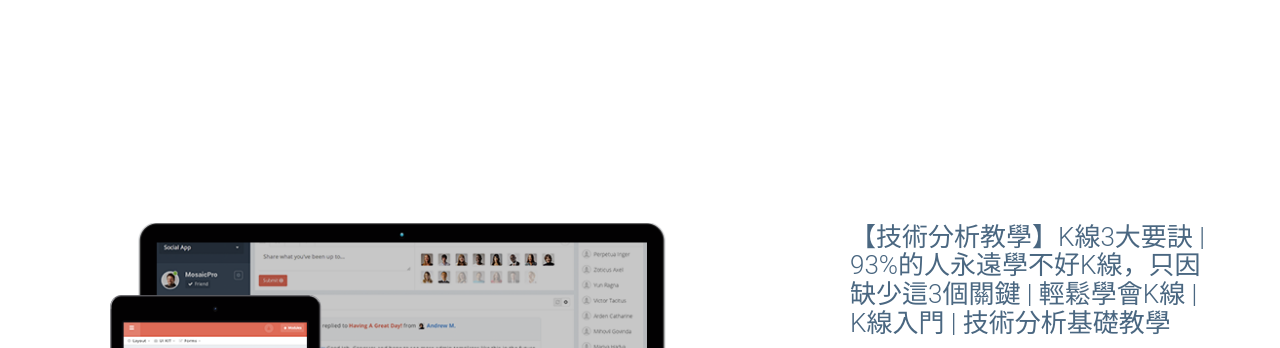
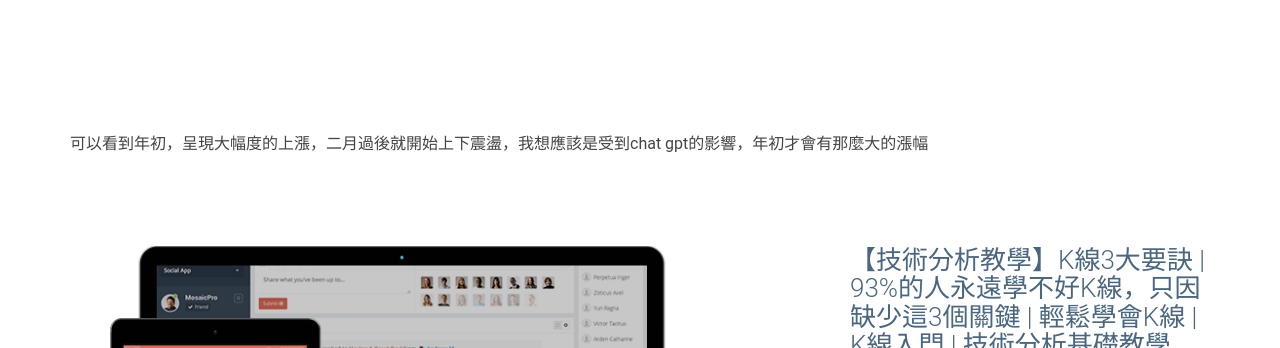
Before and after one commit to andy900306/Web-Design-PU--hw5, a plain HTML site: page index.html in a window 1280 px wide. Shown: the part 2240-2588 px from the top of the page. Drawn offline with Linux system fonts and the light colour scheme; a script that the page names is missing.

Commit message:
Add files via upload

```diff
--- a/index.html
+++ b/index.html
@@ -109,8 +109,8 @@
                 <section id="why" class="section why">
                     <div>
                         <iframe frameborder="0" src="stock.html" width="1200" height="620"></iframe>
+                        <figcaption class="figure-caption">可以看到年初，呈現大幅度的上漲，二月過後就開始上下震盪，我想應該是受到chat gpt的影響，年初才會有那麼大的漲幅 </figcaption>
                     </div>
-
 
 
 
```
